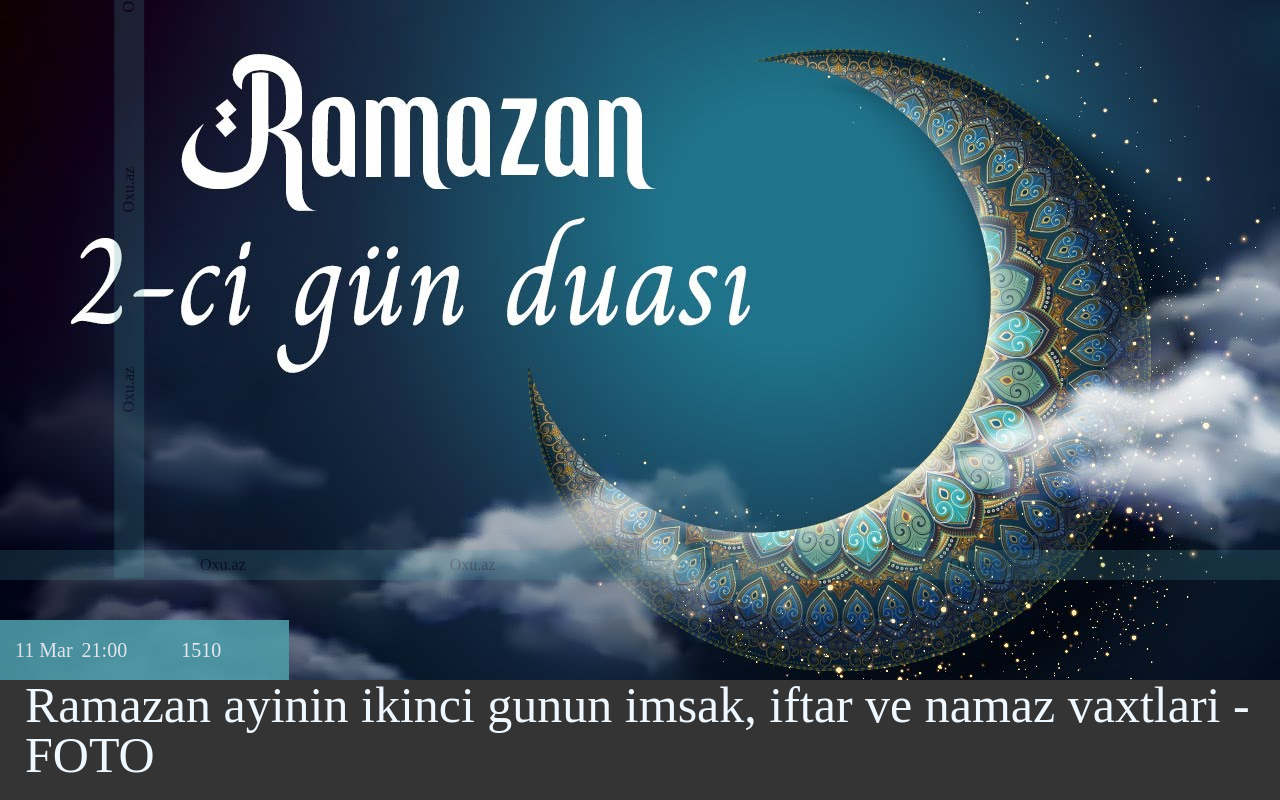
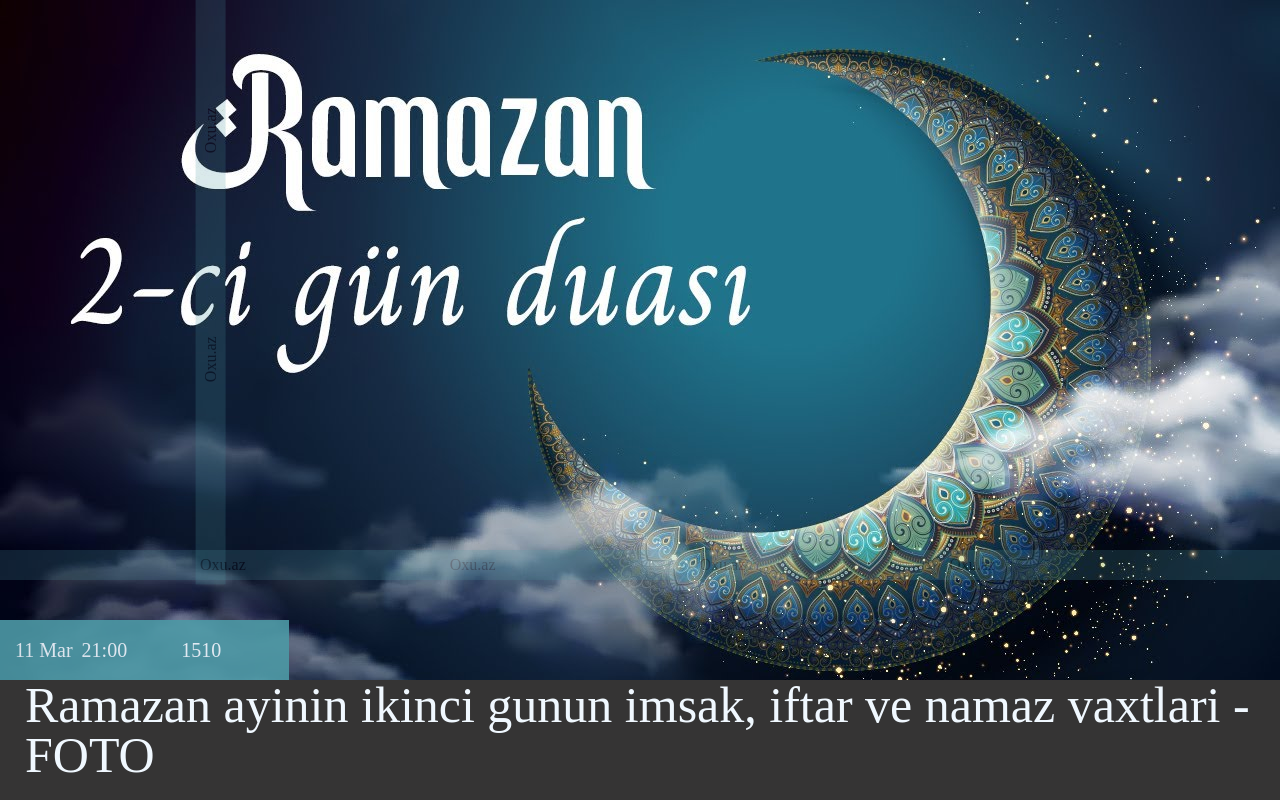
Before and after one commit to ElmarQarayev1/FrontPosition, a plain HTML site: page task1/index.html in a window 1280 px wide. Drawn offline with nearby package versions, Linux system fonts and the light colour scheme.

Commit message:
elaveler edildi

```diff
--- a/task1/css/index.css
+++ b/task1/css/index.css
@@ -42,17 +42,15 @@
 }
 .ramazanpic .oxu{
     position: absolute;
-    padding: 7px 0px;
-    margin-left: 13%;
-    width: 88%;
-    left: -600px;
+    width: 89%;
+    right: 500px;
     text-align: center;
     background-color: rgb(77, 153, 166);
     opacity: 0.2;
     transform: rotate(90deg);
 }
 .ramazanpic .oxu h1{
-    padding-right: 150px;
+    padding: 7px 90px;
     display: inline-block;
     transform:rotate(180deg)
 }
```
